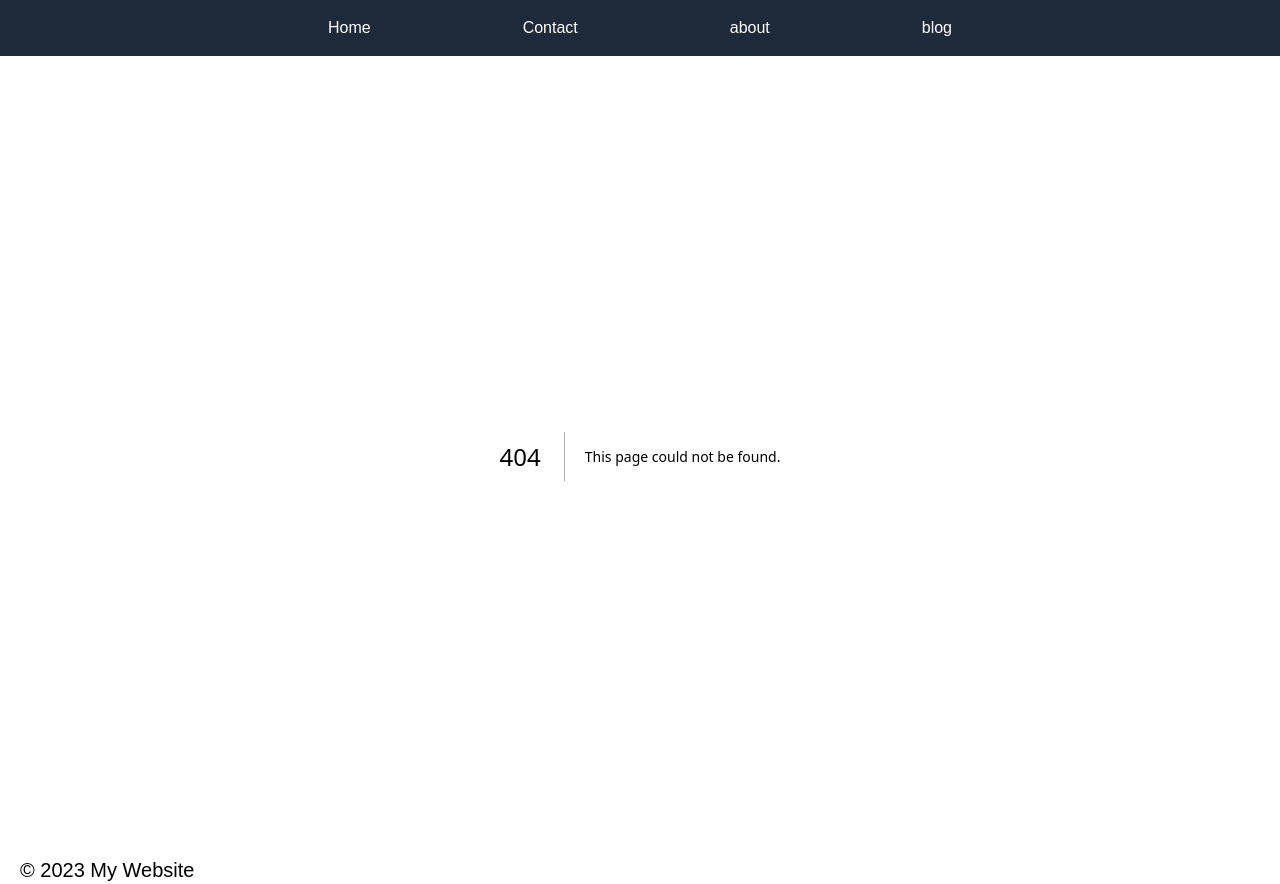
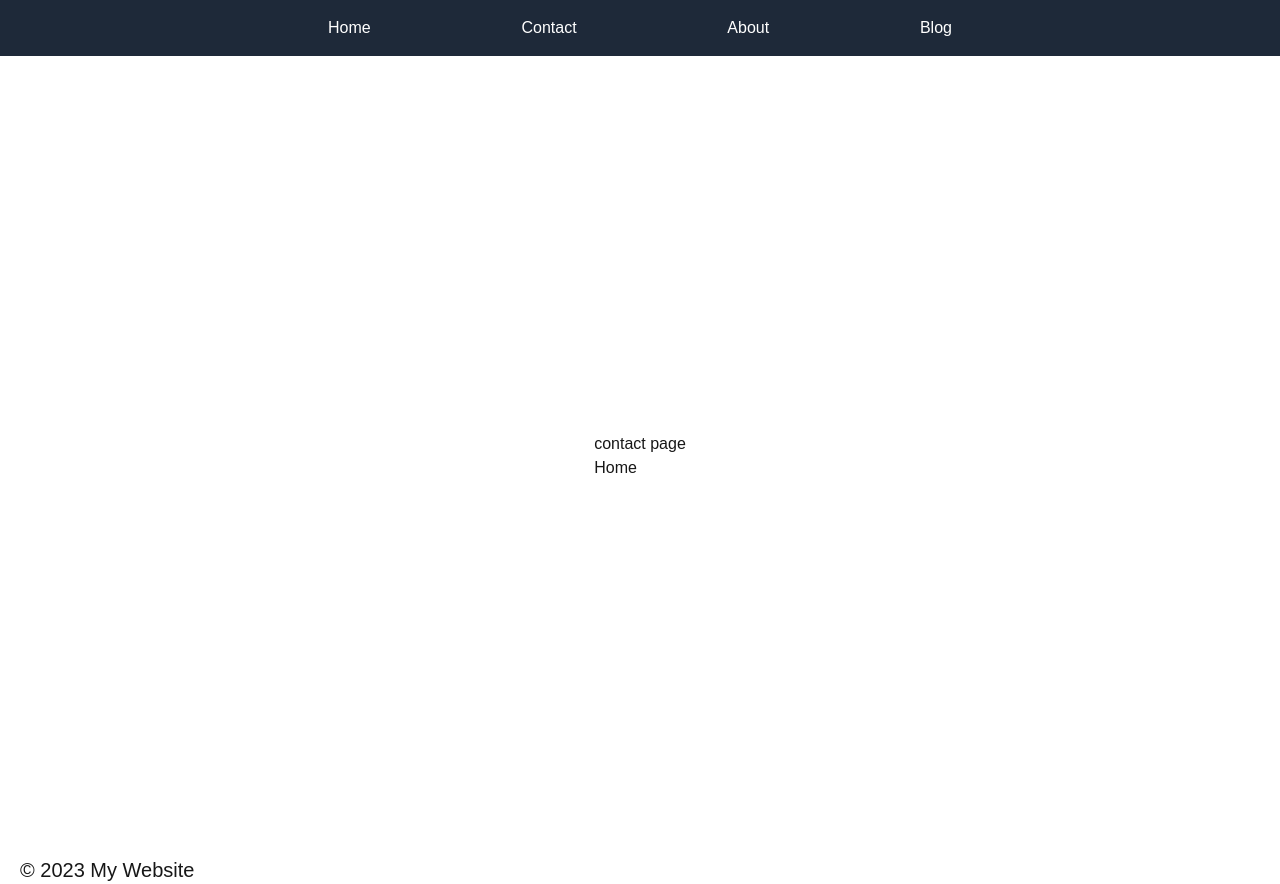
Before and after one commit to arjahid/Next-Js, a Next.js app: page /contact in a window 1280 px wide. Before the commit this address had no page. Built offline with nearby package versions, Linux system fonts and the light colour scheme.

Commit message:
add routing

```diff
--- /dev/null
+++ b/src/app/Home/page.jsx
@@ -0,0 +1,7 @@
+import React from 'react'
+
+export default function page() {
+  return (
+    <div>This is home</div>
+  )
+}
--- /dev/null
+++ b/src/app/about/page.jsx
@@ -0,0 +1,7 @@
+import React from 'react'
+
+export default function page() {
+  return (
+    <div>I am form abot</div>
+  )
+}
--- /dev/null
+++ b/src/app/blog/page.jsx
@@ -0,0 +1,7 @@
+import React from 'react'
+
+export default function page() {
+  return (
+    <div>I am form blog</div>
+  )
+}
--- a/src/app/components/Navbar.jsx
+++ b/src/app/components/Navbar.jsx
@@ -1,13 +1,14 @@
+import Link from 'next/link'
 import React from 'react'
 
 export default function Navbar() {
   return (
      <nav className='bg-gray-800 text-white p-4 flex justify-center'>
           <ul className='flex space-x-4 justify-between w-1/2'>
-            <li>Home</li>
-            <li>Contact</li>
-            <li>about</li>
-            <li>blog</li>
+            <Link href='/'><li>Home</li></Link>
+            <Link href='/contact'><li>Contact</li></Link>
+           <Link href='/about'><li>About</li></Link>
+            <Link href='/blog'><li>Blog</li></Link>
           </ul>
         </nav>
   )
--- /dev/null
+++ b/src/app/contact/page.jsx
@@ -0,0 +1,12 @@
+import Link from 'next/link'
+import React from 'react'
+
+export default function page() {
+  return (
+    <div>contact page
+        <ul>
+            <Link href='/'>Home</Link>
+        </ul>
+    </div>
+  )
+}
```
